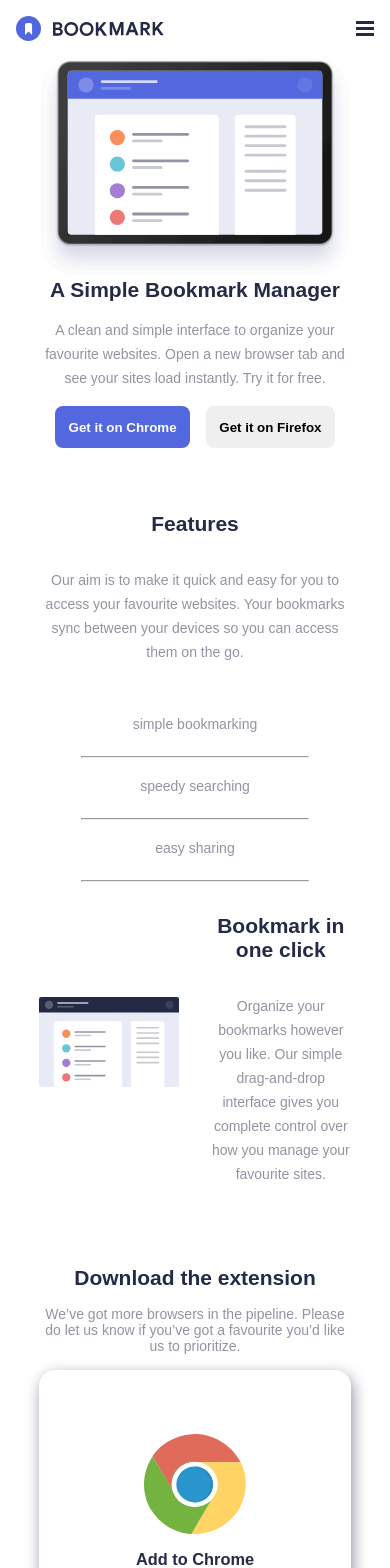
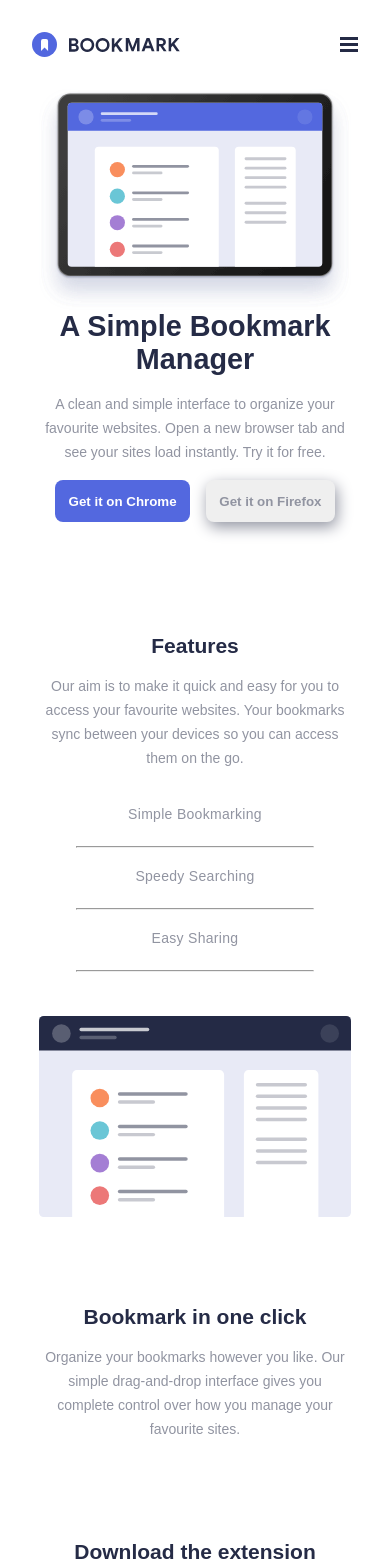
Before and after one commit to Soph-iee/bookmark-landing-page-master, a React (Vite) app in the folder bookmark-landingpage/: page / in a window 390 px wide. Shown: the top 1568 px of the page. Built offline with nearby package versions, Linux system fonts and the light colour scheme.

Commit message:
mobile styling

```diff
--- a/bookmark-landingpage/src/accordion.jsx
+++ b/bookmark-landingpage/src/accordion.jsx
@@ -1,13 +1,13 @@
 import { AccordionData } from "./accordiondata";
 import openIcon from "../public/images/icon-arrow.svg";
-import closeIcon from "../public/images/icon-close.svg";
+import closeIcon from "../public/images/icon-closearrow.svg";
 import { useState } from "react";
 
 function Accordion() {
   return (
     <section className="accordion-section">
       <h2>Frequently Asked Questions</h2>
-      <p>
+      <p className="centered">
         Here are some of our FAQs. If you have any other questions you’d like
         answered please feel free to email us.
       </p>
@@ -52,6 +52,7 @@ function Accordion() {
               />
             ) : (
               <img
+                className="open-icon"
                 src={openIcon}
                 alt="close"
                 onClick={() => {
@@ -64,8 +65,6 @@ function Accordion() {
         <p className="answer"> {open === id && answer}</p>
         <hr />
       </>
-
-
     );
   }
 }
--- a/bookmark-landingpage/src/cta-section.jsx
+++ b/bookmark-landingpage/src/cta-section.jsx
@@ -4,7 +4,7 @@ function Form() {
       <p>35,000+ already joined</p>
       <h3>Stay up-to-date with what we’re doing</h3>
       <input type="email" placeholder="example@email.com" id="email" />
-      <button type="button" className="cta-btn">
+      <button type="submit" className="cta-btn">
         contact us
       </button>
     </form>
--- a/bookmark-landingpage/src/index.css
+++ b/bookmark-landingpage/src/index.css
@@ -9,6 +9,7 @@
     font-family: "Rubik", sans-serif;
     color: #9194a1;
     scroll-behavior: smooth;
+    font-size: 112.5%;
   }
   .container {
     max-width: 80%;
@@ -35,9 +36,6 @@
 
   .mobile-navbar {
     display: none;
-    justify-content: space-between;
-    padding-bottom: 2rem;
-    align-items: center;
   }
   /* hero-section */
   .hero-section {
@@ -54,6 +52,7 @@
     text-transform: capitalize;
     margin-bottom: 1rem;
     color: #252b46;
+    font-size: 1.8rem;
   }
   .hero-section p {
     line-height: 1.5rem;
@@ -79,6 +78,10 @@
     background-color: #5368df;
     color: #fff;
   }
+  .btn-2 {
+    box-shadow: 2px 5px 15px #9194a1;
+    color: #9194a1;
+  }
 
   /* features-section */
   .features-section h2,
@@ -100,25 +103,32 @@
     margin: 0 auto;
     width: 50%;
   }
-  .grid {
+  /* .grid {
     display: flex;
     border-bottom: 1px solid #252b46;
     align-content: center;
     justify-content: center;
     text-align: center;
-  }
+  } */
   .grid hr {
     display: none;
   }
   .features-section li {
     list-style: none;
-    /* margin: 0 4rem; */
     border-bottom: transparent 4px solid;
+    text-transform: capitalize;
+    letter-spacing: 0.3px;
     padding: 1.25rem;
     transition: all ease-in 0.5s;
   }
   .features-section li:hover {
     cursor: pointer;
+    font-weight: bold;
+    color: #252b46;
+    /* width: 50%; */
+    justify-items: center;
+    align-items: center;
+
     border-bottom: #fa5757 4px solid;
   }
   .features-section img {
--- a/bookmark-landingpage/src/mobile.css
+++ b/bookmark-landingpage/src/mobile.css
@@ -7,28 +7,42 @@
   }
   body {
     font-size: 87.5%;
+    font-family: "Rubik", sans-serif;
     /* position: relative; */
+  }
+  img {
+    display: block;
   }
   .menu-modal {
     display: grid;
     align-content: start;
-    gap: 1rem;
     width: 100%;
     position: absolute;
-    height: 100%;
+    height: 100vh;
+    font-size: 1.5rem;
     background-color: #252b46ee;
-    list-style: none;
-    padding: 3rem 2rem;
+    padding-top: 2rem;
     top: 0;
     left: 0;
+  }
+  .menu-modal li {
+    list-style: none;
+    gap: 1rem;
+  }
+  .menu-modal header {
+    display: flex;
+    max-width: 100%;
+    padding: 1rem;
+    justify-content: space-between;
+    align-items: center;
   }
   .container {
     margin: 0 auto;
   }
   .mobile-navbar a {
-    color: #9194a1;
+    color: #fff;
     text-decoration: none;
-    font-weight: bold;
+    /* font-weight: bold; */
     text-transform: uppercase;
   }
   .desktop-navbar {
@@ -47,7 +61,11 @@
     background-color: #fff;
     display: flex;
     max-width: 100%;
-    padding: 1rem;
+    padding: 2rem;
+    position: sticky;
+    top: 0;
+    justify-content: space-between;
+    align-items: center;
   }
   /* hero-section */
   .hero-section {
@@ -62,7 +80,7 @@
     align-self: center;
     justify-self: center;
     text-align: center;
-    padding-top: 3rem;
+    padding-top: 6rem;
   }
   .features-section li {
     display: grid;
@@ -75,14 +93,16 @@
   .features-section p {
     line-height: 1.5rem;
     width: 100%;
+    padding: 1rem 0;
   }
   .features-section img {
     width: 100%;
   }
   .features-detail {
     display: grid;
+    grid-template-columns: 1fr;
     gap: 10%;
-    padding-top: 2rem;
+    padding-top: 4rem;
   }
   .grid {
     display: grid;
@@ -96,17 +116,19 @@
   }
   /* extension card styling */
   .card-parent {
+    padding-top: 4rem;
     display: grid;
     grid-template-columns: 1fr;
     gap: 2em;
   }
   .extension-section {
-    padding-top: 3rem;
+    padding-top: 6rem;
     display: grid;
     gap: 1rem;
     align-self: center;
     justify-self: center;
     text-align: center;
+    line-height: 1.8;
   }
   .extension-card {
     margin: 0;
@@ -117,17 +139,35 @@
   .accordion-section {
     display: grid;
     justify-content: center;
-    padding: 2rem 0;
+    padding: 8rem 0;
     gap: 1rem;
     align-content: center;
+  }
+  .centered {
+    text-align: center;
+    padding-bottom: 3rem;
+    line-height: 1.8;
   }
   .question-tab {
     display: flex;
     justify-content: space-between;
+    color: #252b46;
+  }
+  .answer {
+    line-height: 2;
+    letter-spacing: 0.3px;
   }
   .accordion-section .btn-1 {
     justify-self: center;
     font-weight: bold;
+    margin-top: 2em;
+  }
+  .close-icon {
+    transform: rotate(180deg);
+    transition: all ease-in 0.3s;
+  }
+  .open-icon {
+    transition: all ease-in 0.3s;
   }
   /* cta section */
   .cta-section {
@@ -142,6 +182,12 @@
   .cta-section p {
     font-size: 0.75rem;
     text-transform: uppercase;
+    letter-spacing: 4px;
+  }
+  .cta-section h3 {
+    color: #fff;
+    font-size: 1.4rem;
+    letter-spacing: 1.5px;
   }
   .cta-section button {
     background-color: #fa5757;
@@ -163,7 +209,6 @@
     gap: 1rem;
     padding: 3rem 0;
     text-align: center;
-
   }
   .footer li {
     list-style: none;
--- a/bookmark-landingpage/src/mobileNav.jsx
+++ b/bookmark-landingpage/src/mobileNav.jsx
@@ -1,4 +1,8 @@
-import logo from "../public/images/logo-bookmark.svg";
+import headerlogo from "../public/images/logo-bookmark.svg";
+import logo from "../public/images/logo-footerbookmark.svg";
+import closeIcon from "../public/images/icon-close.svg";
+import facebookIcon from "../public/images/icon-facebook.svg";
+import twitterIcon from "../public/images/icon-twitter.svg";
 import { useState } from "react";
 import menu from "../public/images/icon-hamburger.svg";
 
@@ -7,9 +11,16 @@ function MobileNavbar() {
   return (
     <>
       <nav className="mobile-navbar">
+        <img src={headerlogo} alt="bookmark-logo" />
+        {click && (
+          <div className="menu-modal">
+            <header>
               <img src={logo} alt="bookmark-logo" />
-        {click && (
-          <ul className="menu-modal">
+              <span>
+                <img src={closeIcon} alt="" />
+              </span>
+            </header>
+            <ul>
               <li>
                 <a href="/#features"> Features</a>
               </li>
@@ -23,6 +34,11 @@ function MobileNavbar() {
                 <a href="/#login"> Login</a>
               </li>
             </ul>
+            <footer>
+              <img src={facebookIcon} alt="facebook-logo" />
+              <img src={twitterIcon} alt="twitter-icon" />
+            </footer>
+          </div>
         )}
         <img
           src={menu}
```
Also changed, not shown: bookmark-landingpage/public/images/icon-closearrow.svg (added). Lines whose indentation alone changed are shown as unchanged.
